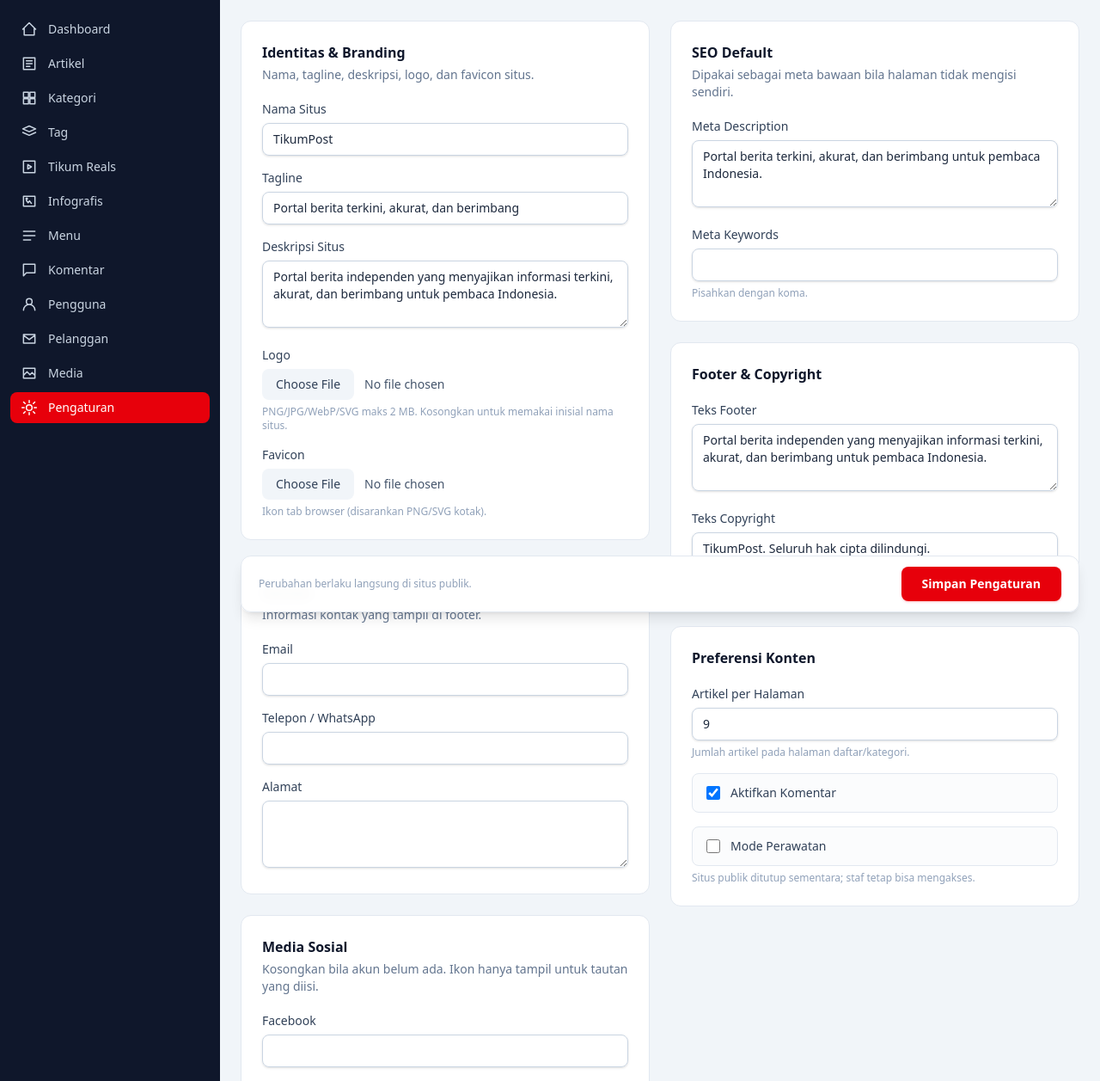
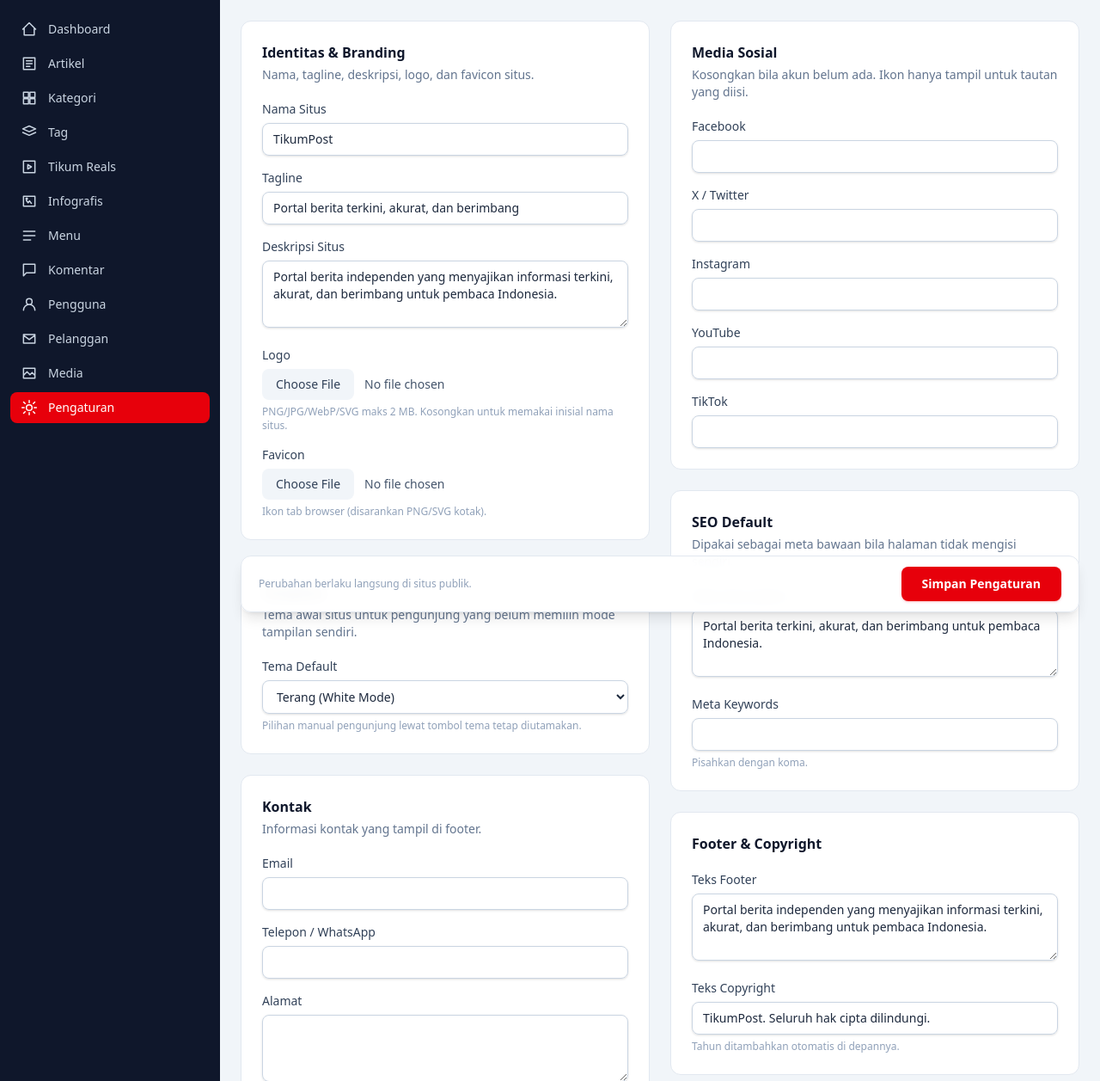
Before and after one commit to Avhan4373/tikumpost, a Laravel app: page /admin/settings in a window 1280 px wide. Shown: the part 64-1321 px from the top of the page at 86% size. Run offline with Laravel 12, Linux system fonts and the light colour scheme; a user stored in the database is signed in; data comes from the database, SQL or seed files in the repository; tables that the repository leaves empty hold one stand-in row (values such as "Sample post"); style sheets or scripts are compiled from the project's sources; parts of the project's set-up code (start-up, migrations or seed data) failed here and were passed over.

Commit message:
Tambah pengaturan tema default situs (light/dark)

```diff
--- a/app/Support/SiteSettings.php
+++ b/app/Support/SiteSettings.php
@@ -15,8 +15,8 @@ class SiteSettings
     /**
      * Skema lengkap: grup => label + daftar field.
      *
-     * Field: key, label, type (text|textarea|email|url|number|boolean|image),
-     * default, help (opsional).
+     * Field: key, label, type (text|textarea|email|url|number|boolean|image|select),
+     * default, help (opsional), options (khusus select).
      *
      * @return array<string, array{label: string, description?: string, fields: array<int, array<string, mixed>>}>
      */
@@ -32,6 +32,20 @@ class SiteSettings
                     ['key' => 'site_description', 'label' => 'Deskripsi Situs', 'type' => 'textarea', 'default' => 'Portal berita independen yang menyajikan informasi terkini, akurat, dan berimbang untuk pembaca Indonesia.'],
                     ['key' => 'site_logo', 'label' => 'Logo', 'type' => 'image', 'default' => null, 'help' => 'PNG/JPG/WebP/SVG maks 2 MB. Kosongkan untuk memakai inisial nama situs.'],
                     ['key' => 'site_favicon', 'label' => 'Favicon', 'type' => 'image', 'default' => null, 'help' => 'Ikon tab browser (disarankan PNG/SVG kotak).'],
+                ],
+            ],
+            'tampilan' => [
+                'label' => 'Tampilan',
+                'description' => 'Tema awal situs untuk pengunjung yang belum memilih mode tampilan sendiri.',
+                'fields' => [
+                    [
+                        'key' => 'default_theme',
+                        'label' => 'Tema Default',
+                        'type' => 'select',
+                        'default' => 'light',
+                        'options' => ['light' => 'Terang (White Mode)', 'dark' => 'Gelap (Dark Mode)'],
+                        'help' => 'Pilihan manual pengunjung lewat tombol tema tetap diutamakan.',
+                    ],
                 ],
             ],
             'kontak' => [
@@ -161,6 +175,7 @@ class SiteSettings
                 'number' => ['nullable', 'integer', 'min:1', 'max:100'],
                 'textarea' => ['nullable', 'string', 'max:5000'],
                 'boolean' => ['nullable', 'boolean'],
+                'select' => ['nullable', 'string', \Illuminate\Validation\Rule::in(array_keys($field['options'] ?? []))],
                 'image' => ['nullable', 'image', 'mimes:jpg,jpeg,png,webp,svg', 'max:2048'],
                 default => ['nullable', 'string', 'max:255'],
             };
--- a/resources/views/admin/settings/field.blade.php
+++ b/resources/views/admin/settings/field.blade.php
@@ -15,7 +15,13 @@
     @else
         <label for="{{ $key }}" class="mb-1.5 block text-sm font-medium text-slate-700">{{ $field['label'] }}</label>
 
-        @if ($field['type'] === 'image')
+        @if ($field['type'] === 'select')
+            <select id="{{ $key }}" name="{{ $key }}" class="{{ $input }}">
+                @foreach ($field['options'] as $optionValue => $optionLabel)
+                    <option value="{{ $optionValue }}" @selected((string) $value === (string) $optionValue)>{{ $optionLabel }}</option>
+                @endforeach
+            </select>
+        @elseif ($field['type'] === 'image')
             @if ($value)
                 <div class="mb-3 flex items-center gap-4 rounded-lg border border-slate-200 bg-slate-50/60 p-3">
                     <img src="{{ Storage::disk('public')->url($value) }}" alt=""
--- a/resources/views/partials/theme-init.blade.php
+++ b/resources/views/partials/theme-init.blade.php
@@ -1,14 +1,16 @@
 {{-- Terapkan tema sebelum render agar tidak berkedip saat halaman dimuat. --}}
+@php($defaultTheme = \App\Support\SiteSettings::value('default_theme', 'light') === 'dark' ? 'dark' : 'light')
 <script>
     (function () {
         try {
             var stored = localStorage.getItem('theme');
-            var dark = stored ? stored === 'dark' : window.matchMedia('(prefers-color-scheme: dark)').matches;
+            var dark = (stored || '{{ $defaultTheme }}') === 'dark';
 
             document.documentElement.classList.toggle('dark', dark);
             document.documentElement.style.colorScheme = dark ? 'dark' : 'light';
         } catch (error) {
-            // localStorage tidak tersedia — biarkan tema terang.
+            document.documentElement.classList.toggle('dark', {{ $defaultTheme === 'dark' ? 'true' : 'false' }});
+            document.documentElement.style.colorScheme = '{{ $defaultTheme }}';
         }
     })();
 </script>
```
Also changed, not shown: resources/js/app.js (+0 -16 lines), tests/Feature/SettingTest.php (+23 -0 lines), 3 other files.
